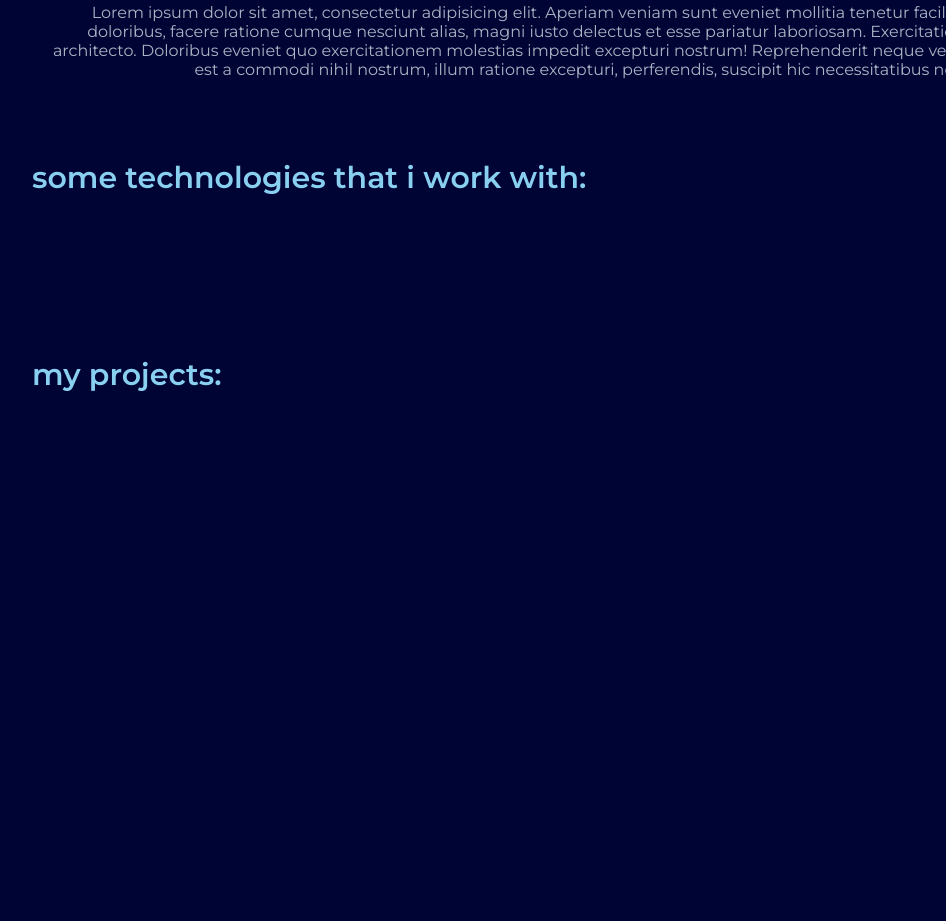
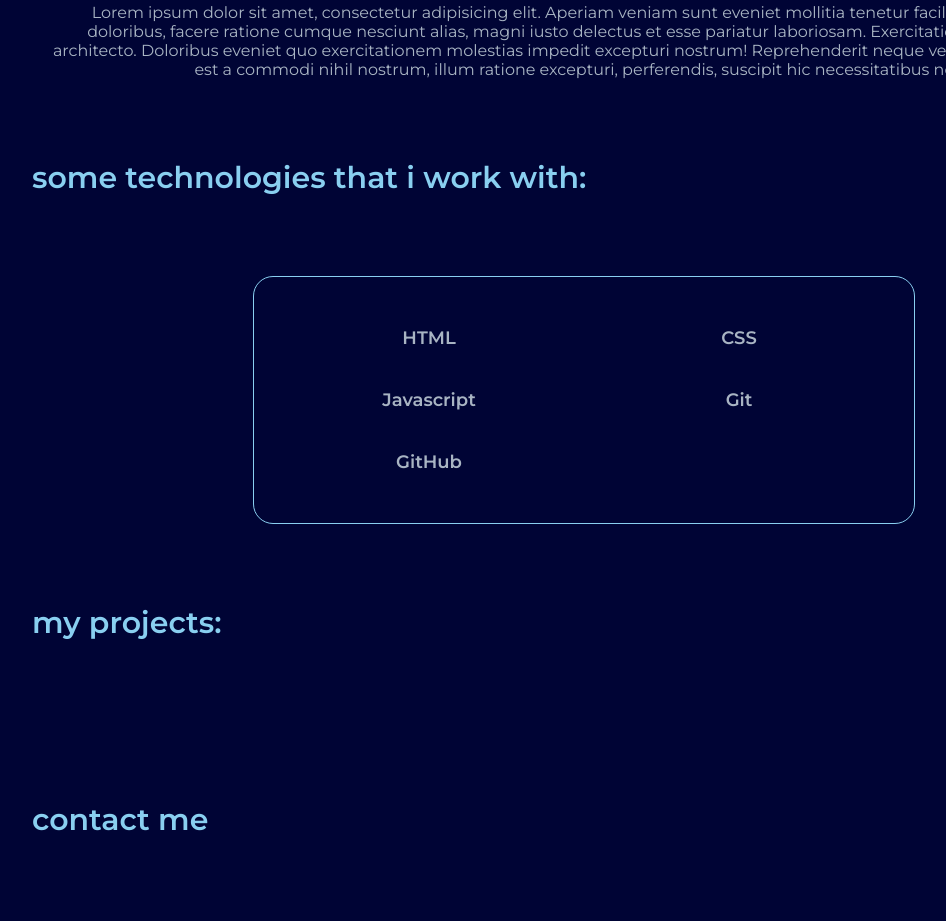
Before and after one commit to Demi-Ajayi/CODSOFT, a plain HTML site: page portfolio/index.html in a window 1280 px wide. Shown: the part 1001-1922 px from the top of the page, without its empty margins (56-1002 px from the left). Before the commit the page ends 1482 px from the top, so only its background shows below. Drawn offline with Linux system fonts and the light colour scheme.

Commit message:
updated skills section

```diff
--- a/portfolio/index.html
+++ b/portfolio/index.html
@@ -71,12 +71,20 @@
       </div>
       <div id="skills">
         <div class="section-heading">some technologies that i work with:</div>
+        <div class="skills-content">
+          <div class="tech">HTML</div>
+          <div class="tech">CSS</div>
+          <div class="tech">Javascript</div>
+          <div class="tech">Git</div>
+          <div class="tech">GitHub</div>
+        </div>
       </div>
       <div id="projects">
         <div class="section-heading">my projects:</div>
       </div>
-      <div id="resume"></div>
-      <div id="contact"></div>
+      <div id="contact">
+        <div class="section-heading">contact me</div>
+      </div>
     </main>
   </body>
 </html>
--- a/portfolio/style.css
+++ b/portfolio/style.css
@@ -120,3 +120,25 @@ img {
   width: 200px;
   border-radius: 100px;
 }
+
+.skills-content {
+  text-align: center;
+  border: 1px solid #89cff0;
+  width: 600px;
+  margin: 0 auto;
+  padding: 40px 30px;
+  border-radius: 20px;
+}
+
+.skills-content {
+  display: grid;
+  grid-template-columns: 1fr 1fr;
+  grid-gap: 20px;
+}
+
+.tech {
+  padding: 10px;
+  font-weight: 600;
+  font-size: 18px;
+  opacity: 0.7;
+}
```
